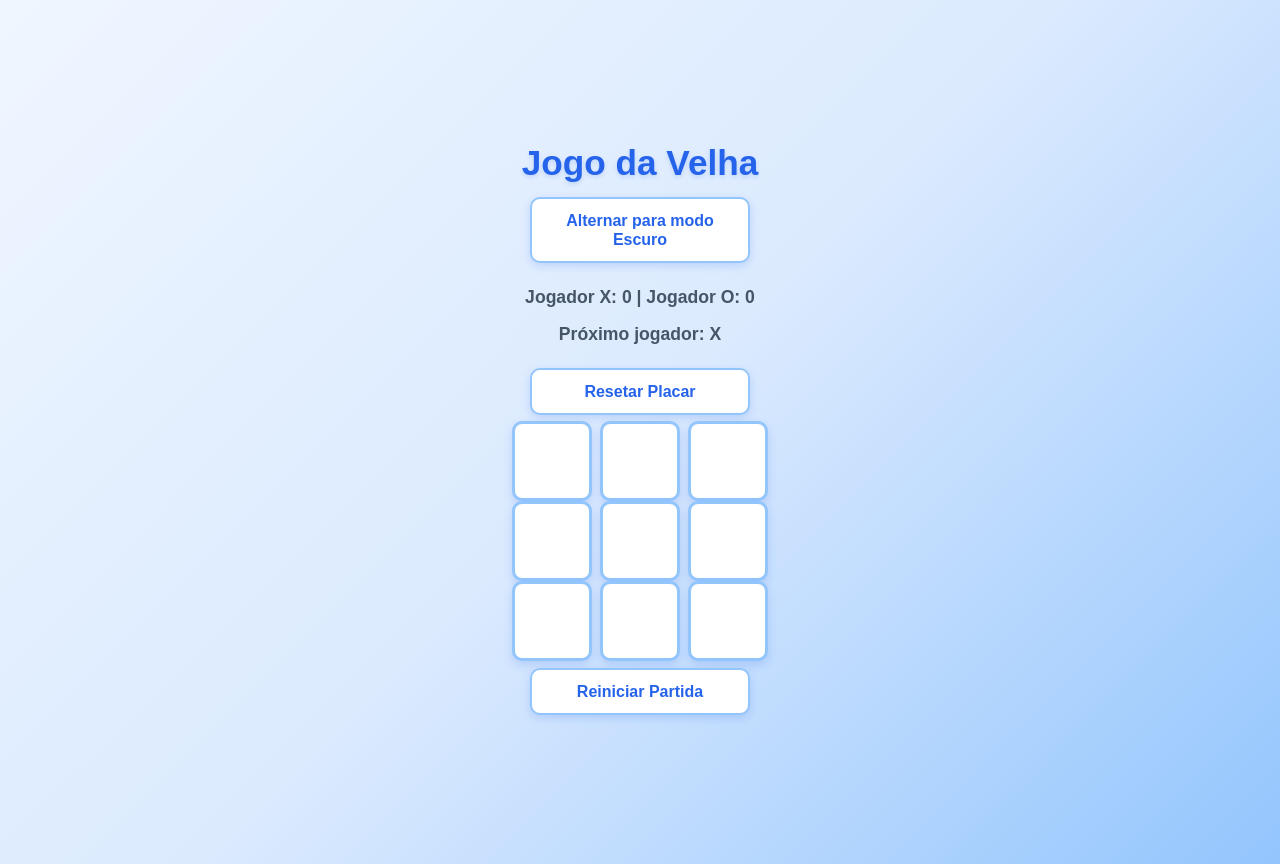
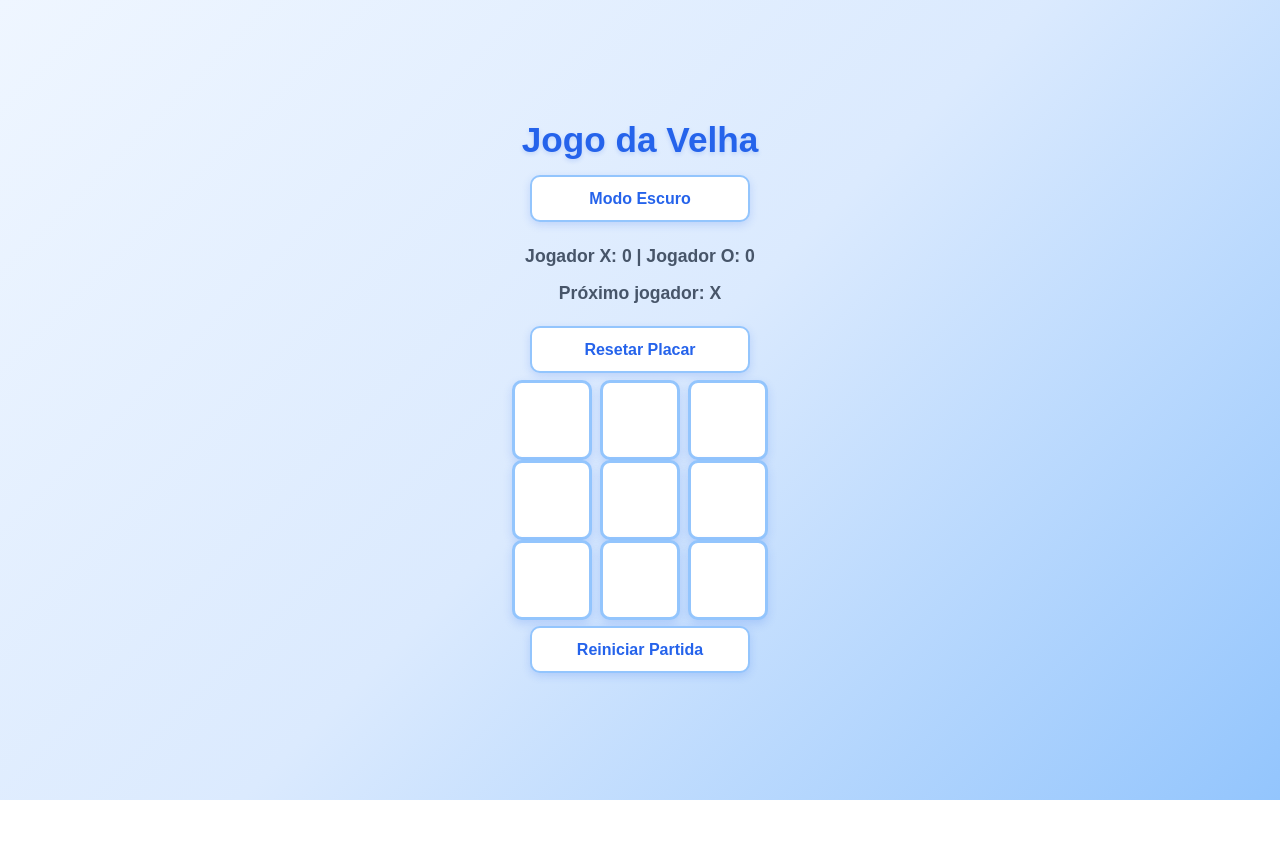
Before and after one commit to davi-morais2008/tic-tac-toe, a React (Vite) app: page / in a window 1280 px wide. After the commit the page ends 800 px from the top, so only its background shows below. Built offline with nearby package versions, Linux system fonts and the light colour scheme.

Commit message:
MOD: Iniciando a verificação de MD5 pro jogo.

```diff
--- a/src/components/Game/Game.jsx
+++ b/src/components/Game/Game.jsx
@@ -49,6 +49,7 @@ function Game() {
 
 
     const vencedor = definirVencedor(square)
+    // const vencedorJogo = placarX === 3 ? 'X' : placarO === 3 ? 'O' : null
     // Usando every para verificar se todas as posicoes do square foi preenchida
     const empate = square.every((posicao) => posicao !== '') && !vencedor
     let status;
@@ -71,6 +72,7 @@ function Game() {
         setPlacarX(0)
         setPlacarO(0)
     }
+
 
     function Clicar(i) {
 
@@ -104,13 +106,14 @@ function Game() {
     return (
         <main className={`${styles.game} ${tema === 'dark' ? styles['game--dark'] : ''}`}>
             <h2 className={styles.game__title}>Jogo da Velha</h2>
+            {/* <h3 className={styles.game__subtitle}>Melhor de 5 - O jogador que ganhar 3 rodadas primeiro, vence o jogo!</h3> */}
 
             {/* Botão que dispara a função alternarTema */}
             <button
                 className={`${styles.game__button} ${styles['game__button--theme']}`}
                 onClick={alternarTema}
             >
-                Alternar para modo {tema === 'light' ? 'Escuro' : 'Claro'}
+                Modo {tema === 'light' ? 'Escuro' : 'Claro'}
             </button>
 
             <p className={styles.game__status}>
--- a/src/components/Game/Game.module.css
+++ b/src/components/Game/Game.module.css
@@ -12,7 +12,6 @@
   justify-content: center;
 
   min-height: 100vh;
-  padding: 2rem;
 
   /* ==========================================================
      FUNDO
@@ -52,6 +51,19 @@
 
   text-shadow: 0 2px 4px var(--shadow-color);
 }
+
+.game__subtitle {
+  margin: 0 0 0.5rem;
+
+  font-size: 1.5rem;
+  font-weight: 700;
+  text-align: center;
+
+  color: var(--accent-color);
+
+  text-shadow: 0 2px 4px var(--shadow-color);
+}
+
 
 
 /* ==========================================================
```
